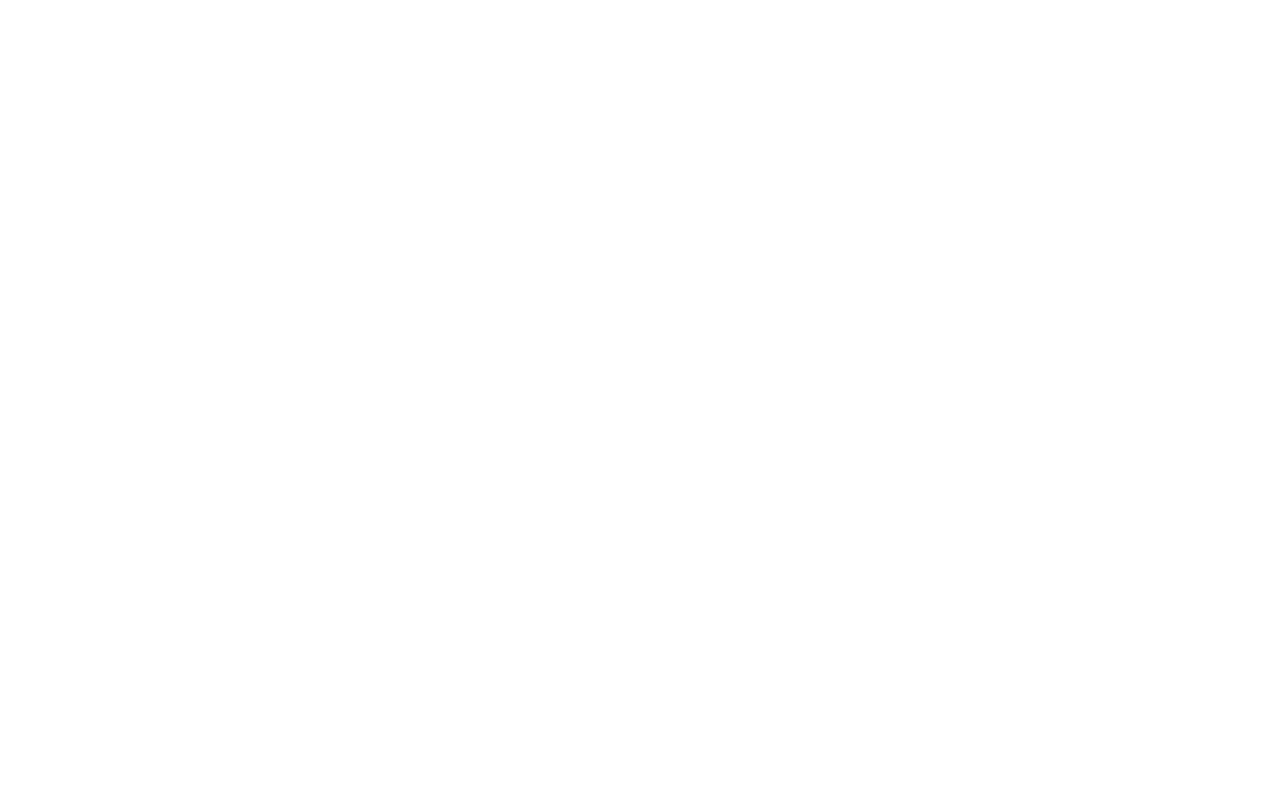
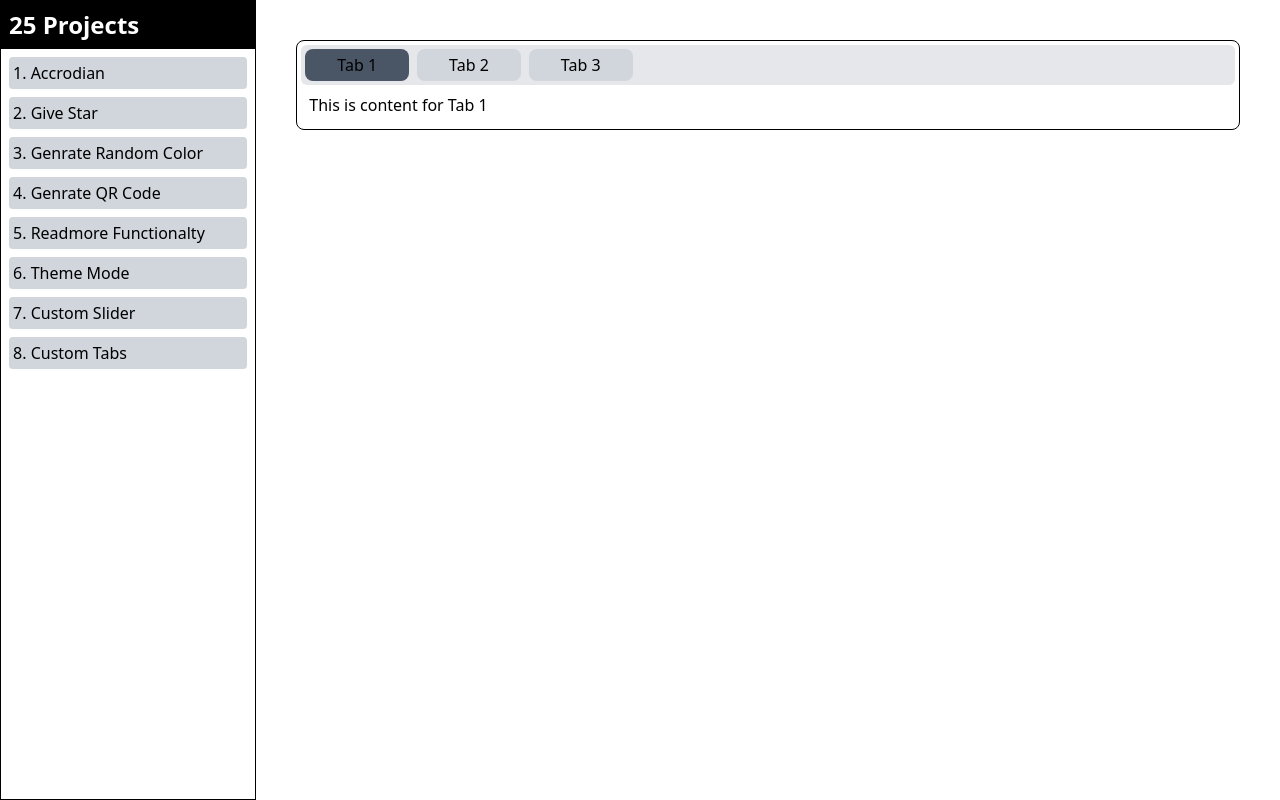
Before and after one commit to Deepak7510/React-part1-25project, a React (Vite) app: page /custom-tabs in a window 1280 px wide. Before the commit this address had no page. Built offline with nearby package versions, Linux system fonts and the light colour scheme.

Commit message:
Add custom tabs project

```diff
--- a/src/App.jsx
+++ b/src/App.jsx
@@ -18,6 +18,7 @@
 import ReadmoreFunctionaltyPage from "./pages/ReadmoreFunctionaltyPage";
 import ThemeChangePage from "./pages/ThemeChangePage";
 import CustomSliderPage from "./pages/CustomSliderPage";
+import CustomTabsPage from "./pages/CustomTabsPage";
 
 function App() {
   const [count, setCount] = useState(0);
@@ -45,6 +46,7 @@
               <CustomSliderPage url={"https://picsum.photos/v2"} limit={5} />
             }
           />
+          <Route path="custom-tabs" element={<CustomTabsPage />} />
         </Route>
       </Routes>
 
--- /dev/null
+++ b/src/components/Tabs.jsx
@@ -0,0 +1,32 @@
+import React, { useState } from "react";
+
+const Tabs = ({ tabList }) => {
+  const [indexValue, setIndexValue] = useState(0);
+  return (
+    <div>
+      <div className="flex gap-2 bg-gray-200 p-1 rounded-md">
+        {tabList && tabList.length > 0
+          ? tabList.map((item, index) => {
+              return (
+                <button
+                  onClick={() => setIndexValue(index)}
+                  className={`bg-gray-300 px-8 rounded-lg py-1 ${
+                    indexValue === index ? "bg-gray-600" : ""
+                  }`}
+                >
+                  {item.label}
+                </button>
+              );
+            })
+          : null}
+      </div>
+      <div className="p-2">
+        {tabList[indexValue] && tabList[indexValue].content && (
+          <div>{tabList[indexValue].content}</div>
+        )}
+      </div>
+    </div>
+  );
+};
+
+export default Tabs;
--- a/src/components/common/Sidebar.jsx
+++ b/src/components/common/Sidebar.jsx
@@ -30,6 +30,10 @@
     label: "Custom Slider",
     path: "/custom-slider",
   },
+  {
+    label: "Custom Tabs",
+    path: "/custom-tabs",
+  },
 ];
 
 const Sidebar = () => {
--- a/src/components/custom- tabs/Tabs.jsx
+++ /dev/null
@@ -1,17 +0,0 @@
-import React from "react";
-
-const Tabs = ({ tabList }) => {
-  return (
-    <div>
-      <div>
-        {tabList && tabList.length > 0
-          ? tabList.map((item) => {
-              return <div>{item.label}</div>;
-            })
-          : null}
-      </div>
-    </div>
-  );
-};
-
-export default Tabs;
--- a/src/components/custom- tabs/TabTest.jsx
+++ b/src/pages/CustomTabsPage.jsx
@@ -1,7 +1,7 @@
 import React from "react";
-import Tabs from "./Tabs";
+import Tabs from "../components/Tabs";
 
-const TabTest = () => {
+const CustomTabsPage = () => {
   const tabs = [
     {
       label: "Tab 1",
@@ -17,10 +17,12 @@
     },
   ];
   return (
-    <div>
-      <Tabs tabList={tabs} />
+    <div className="w-full px-10 pt-10">
+      <div className="p-1 border rounded-lg">
+        <Tabs tabList={tabs} />
+      </div>
     </div>
   );
 };
 
-export default TabTest;
+export default CustomTabsPage;
```
